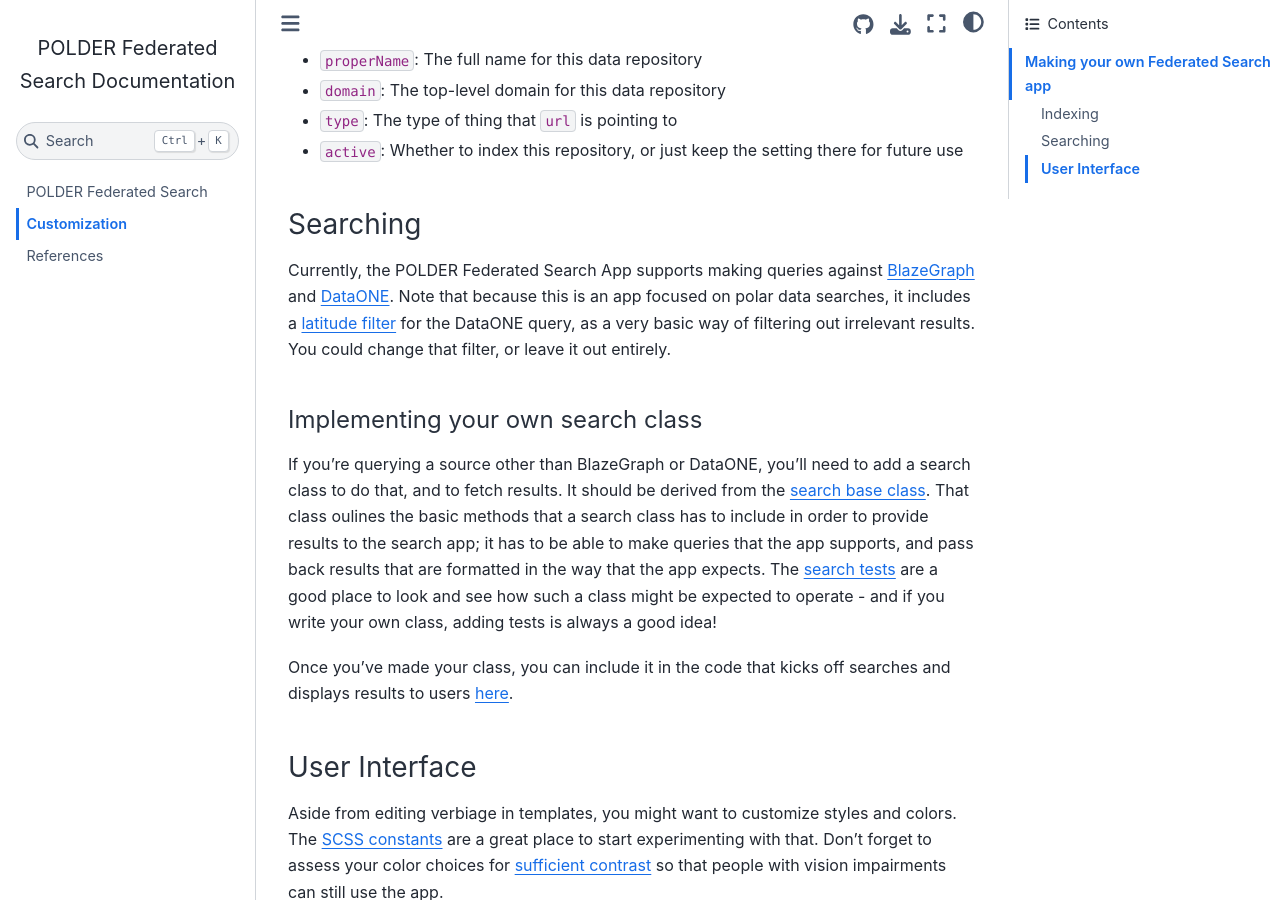
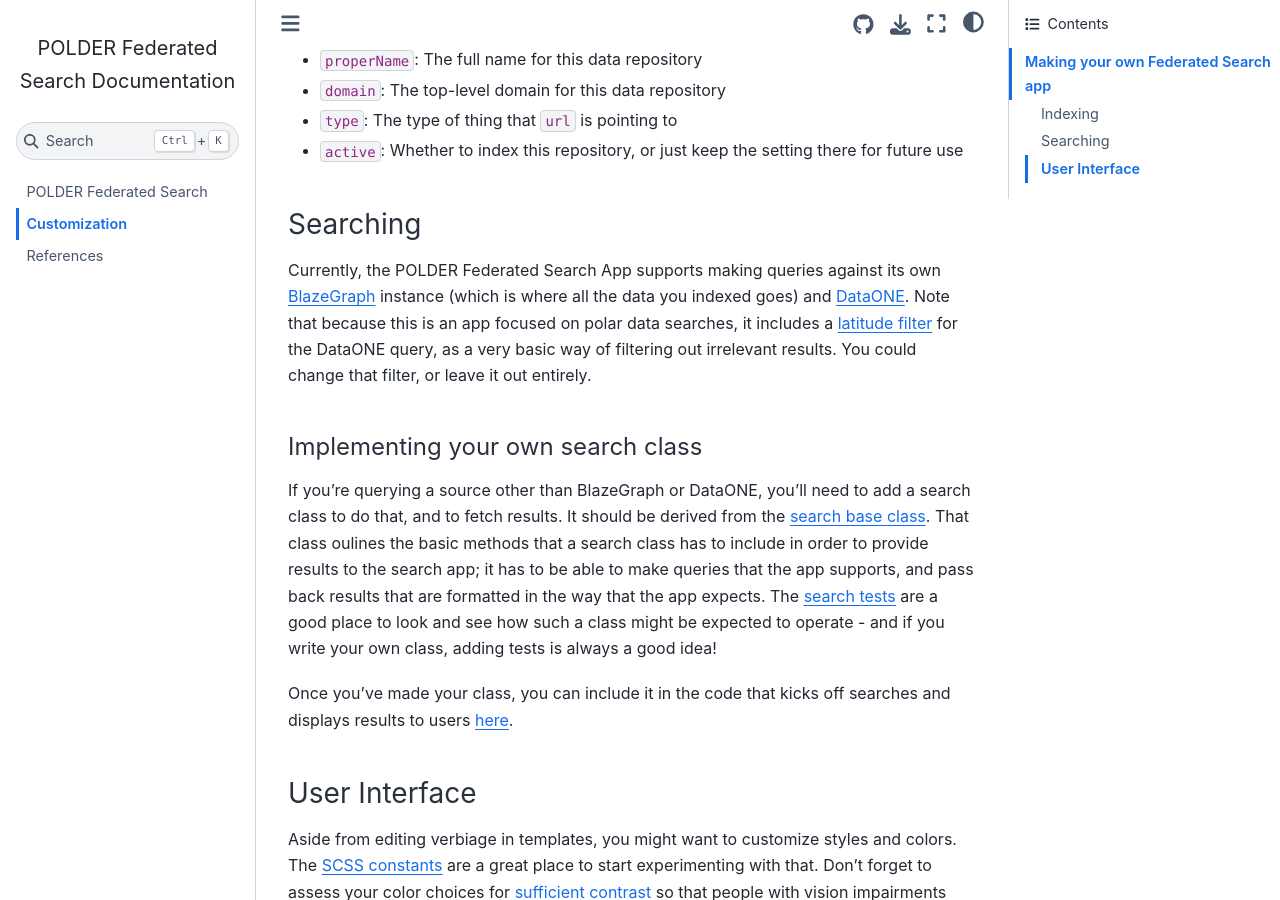
Before and after one commit to POLDER-Crew/Federated-Search-Documentation, a Jupyter Book: the page built from book/customization.md, in a window 1280 px wide and 900 px high, scrolled down 1721 px. Built offline with Jupyter Book 1.0.4 settings and Sphinx 7.4.7 and the Sphinx Book theme 1.1.4, drawn with Linux system fonts in a browser that asks for light colours.

Commit message:
clarification

```diff
--- a/book/customization.md
+++ b/book/customization.md
@@ -71,7 +71,7 @@ To index other repositories, you are interested in the *sources* section of that
 - `active`: Whether to index this repository, or just keep the setting there for future use
 
 ### Searching
-Currently, the POLDER Federated Search App supports making queries against [BlazeGraph](https://github.com/nein09/polder-federated-search/blob/main/app/search/gleaner.py) and [DataONE](https://github.com/nein09/polder-federated-search/blob/main/app/search/dataone.py). Note that because this is an app focused on polar data searches, it includes a [latitude filter](https://github.com/nein09/polder-federated-search/blob/main/app/search/dataone.py#L13) for the DataONE query, as a very basic way of filtering out irrelevant results. You could change that filter, or leave it out entirely.
+Currently, the POLDER Federated Search App supports making queries against its own [BlazeGraph](https://github.com/nein09/polder-federated-search/blob/main/app/search/gleaner.py) instance (which is where all the data you indexed goes) and [DataONE](https://github.com/nein09/polder-federated-search/blob/main/app/search/dataone.py). Note that because this is an app focused on polar data searches, it includes a [latitude filter](https://github.com/nein09/polder-federated-search/blob/main/app/search/dataone.py#L13) for the DataONE query, as a very basic way of filtering out irrelevant results. You could change that filter, or leave it out entirely.
 
 #### Implementing your own search class
 If you're querying a source other than BlazeGraph or DataONE, you'll need to add a search class to do that, and to fetch results. It should be derived from the [search base class](https://github.com/nein09/polder-federated-search/blob/main/app/search/search.py#L126). That class oulines the basic methods that a search class has to include in order to provide results to the search app; it has to be able to make queries that the app supports, and pass back results that are formatted in the way that the app expects. The [search tests](https://github.com/nein09/polder-federated-search/tree/main/app/tests/search) are a good place to look and see how such a class might be expected to operate - and if you write your own class, adding tests is always a good idea!
```
